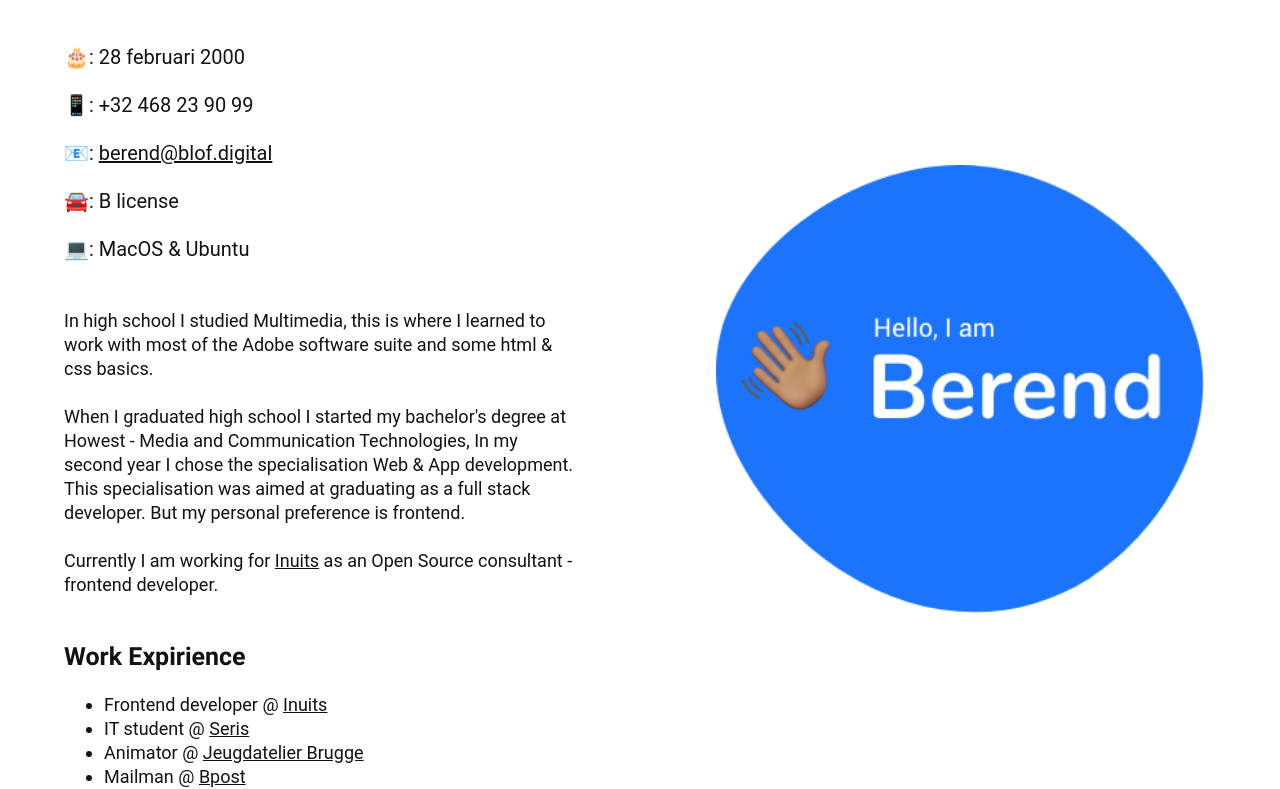
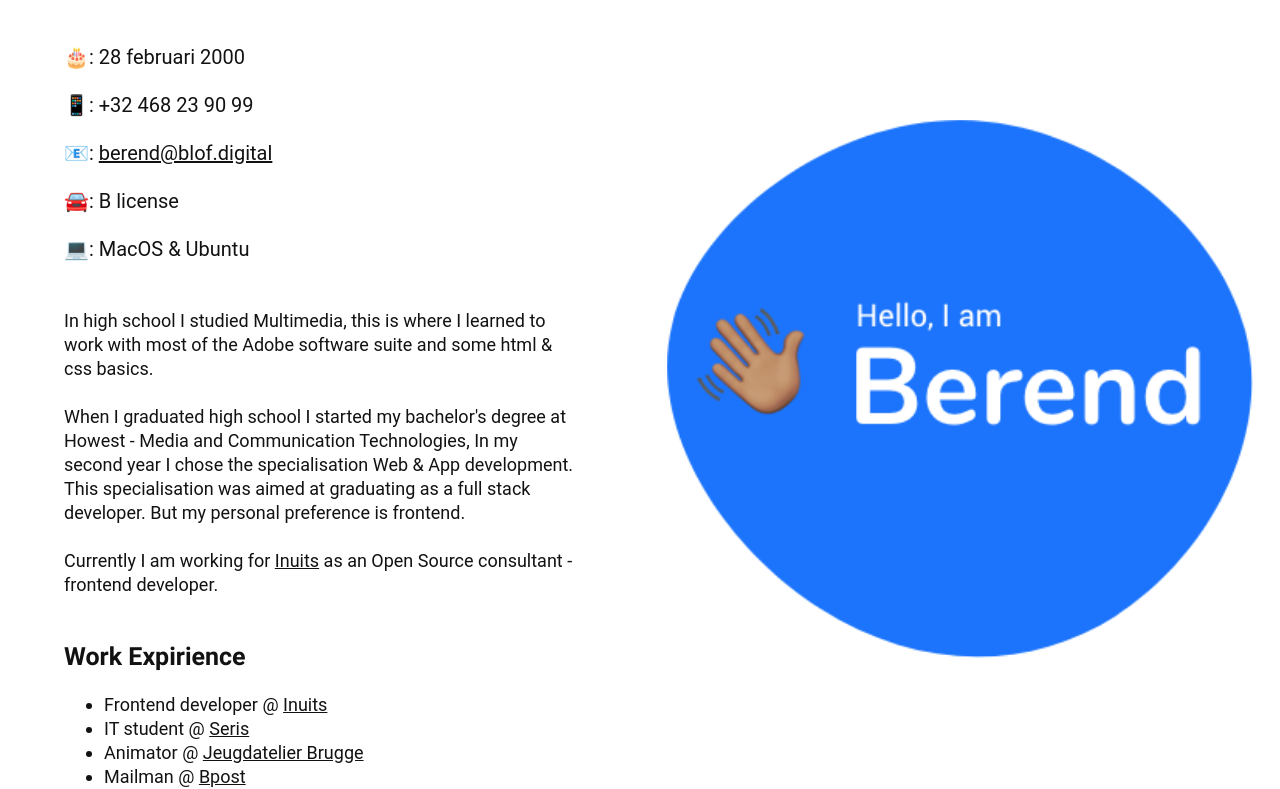
Before and after one commit to BerendVandenbussche/Portfolio2.0, a plain HTML site: page index.html in a window 1280 px wide. In both pictures the pointer is over the picture 959 px from the left and 1248 px from the top of the page. Shown: the part 859-1648 px from the top of the page. Drawn offline with Linux system fonts and the light colour scheme; a web font is replaced by a local one.

Commit message:
Added animation on helloblob

```diff
--- a/css/screen.css
+++ b/css/screen.css
@@ -1078,6 +1078,11 @@ a:focus {
 
   .c-hello__image {
     height: 50%;
+    transition: all 1s ease;
+  }
+
+  .c-hello__image:hover {
+    transform: scale(1.2);
   }
 
   .c-intro {
```
